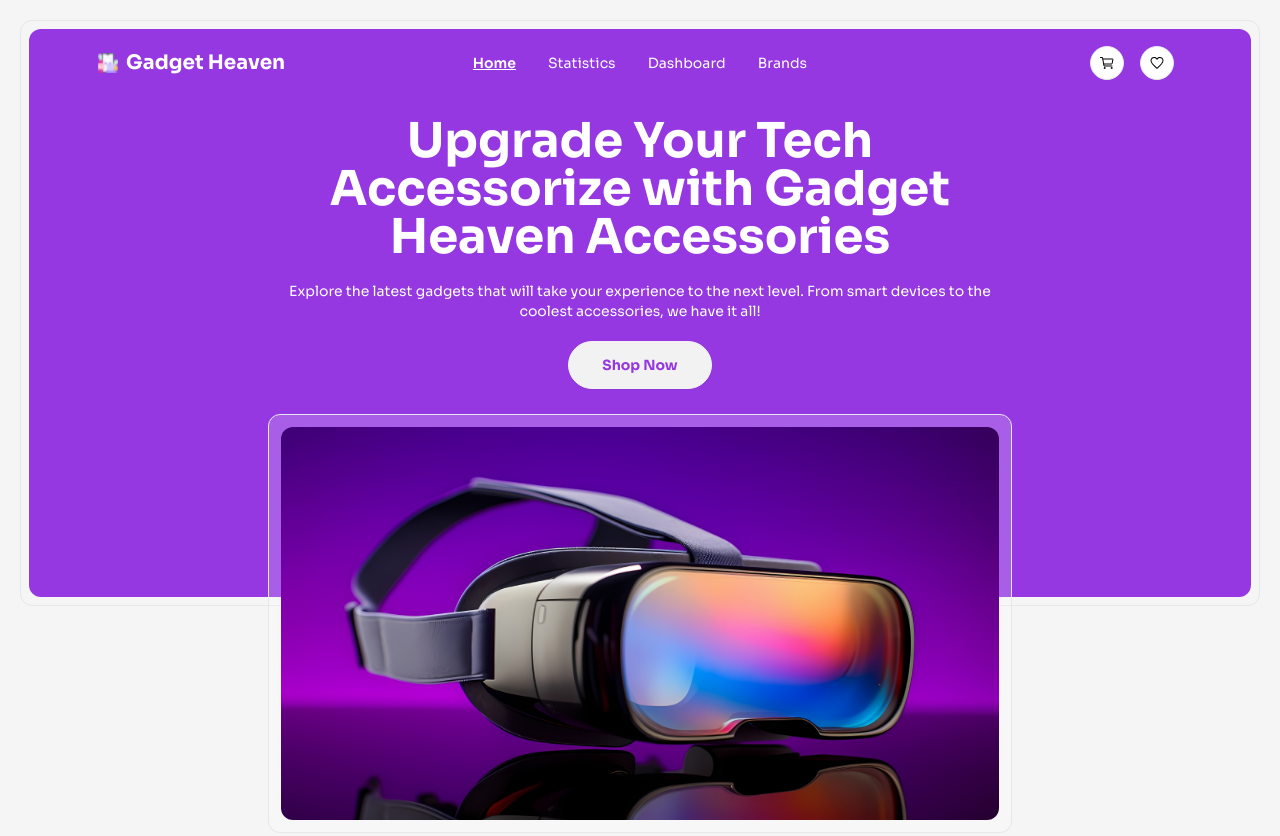
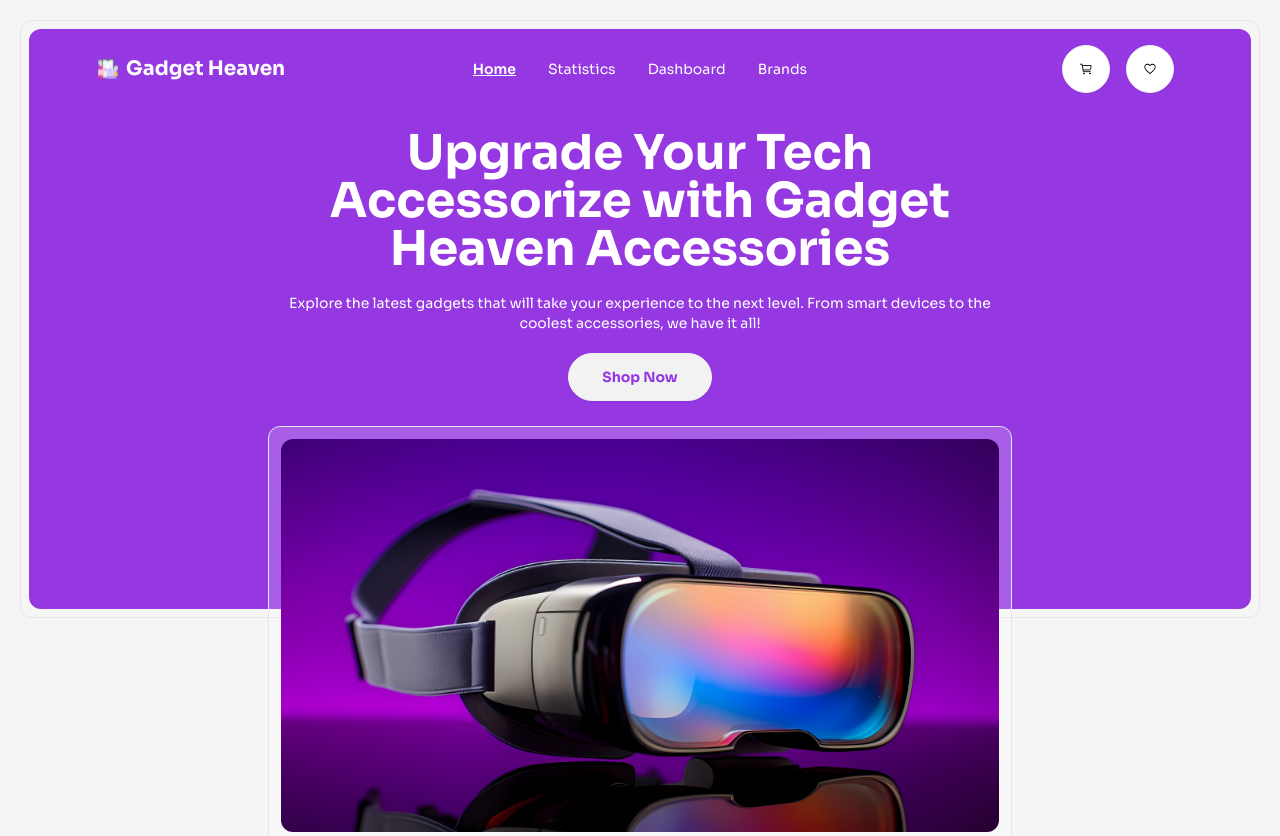
Before and after one commit to ashis263/gadget-heaven, a React (Vite) app: page / in a window 1280 px wide. Shown: the top 836 px of the page. Built offline with nearby package versions, Linux system fonts and the light colour scheme.

Commit message:
added cart and wishlist buton functionality

```diff
--- a/src/components/Navbar/Navbar.jsx
+++ b/src/components/Navbar/Navbar.jsx
@@ -1,6 +1,6 @@
 // import PropTypes from 'prop-types';
 
-import { NavLink, useLocation } from "react-router-dom";
+import { NavLink, useLocation, useNavigate } from "react-router-dom";
 import { IoCartOutline } from "react-icons/io5";
 import { IoMdHeartEmpty } from "react-icons/io";
 import logo from '../../assets/favicon-16x16.png'
@@ -11,6 +11,7 @@ import CartContext from "../../contexts/CartContext";
 const Navbar = () => {
     const path = useLocation().pathname;
     const {cart} = useContext(CartContext);
+    const navigate = useNavigate();
     const links = <>
         <li className=""><NavLink className={({ isActive }) => (isActive) ? "underline font-semibold" : ""
         } to='/'>Home</NavLink></li>
@@ -57,15 +58,15 @@ const Navbar = () => {
                     </ul>
                 </div>
                 <div className="navbar-end">
-                    <div className="relative m-2 bg-white p-2 rounded-full border">
+                    <button onClick={() => navigate('/dashboard/cart')} className="btn relative m-2 bg-white px-4 rounded-full border">
                         <IoCartOutline className="text-black"/>
                         {
-                            (cart.length) ? <span className="absolute -top-2 left-3 border-2 badge badge-sm indicator-item p-2">{cart.length}</span> : ""
+                            (cart.length) ? <span className="absolute -top-2 left-7 border-2 rounded-full badge badge-sm indicator-item p-2">{cart.length}</span> : ""
                         }
-                    </div>
-                    <div className="m-2 bg-white p-2 rounded-full border">
+                    </button>
+                    <button onClick={() => navigate('/dashboard/wishlist')} className="btn m-2 bg-white px-4 rounded-full border">
                         <IoMdHeartEmpty className="text-black"/>
-                    </div>
+                    </button>
 
                 </div>
             </div>
```
